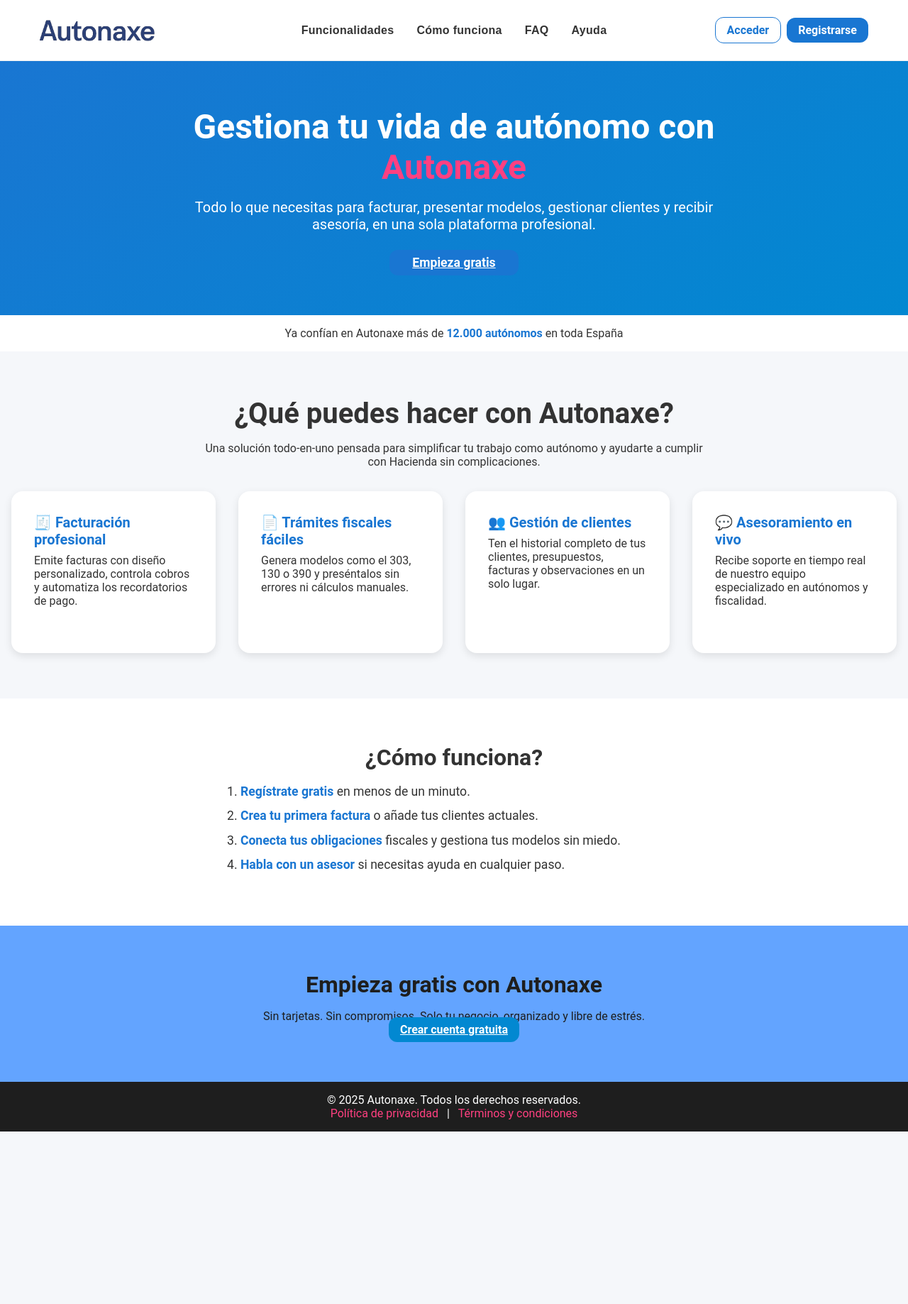
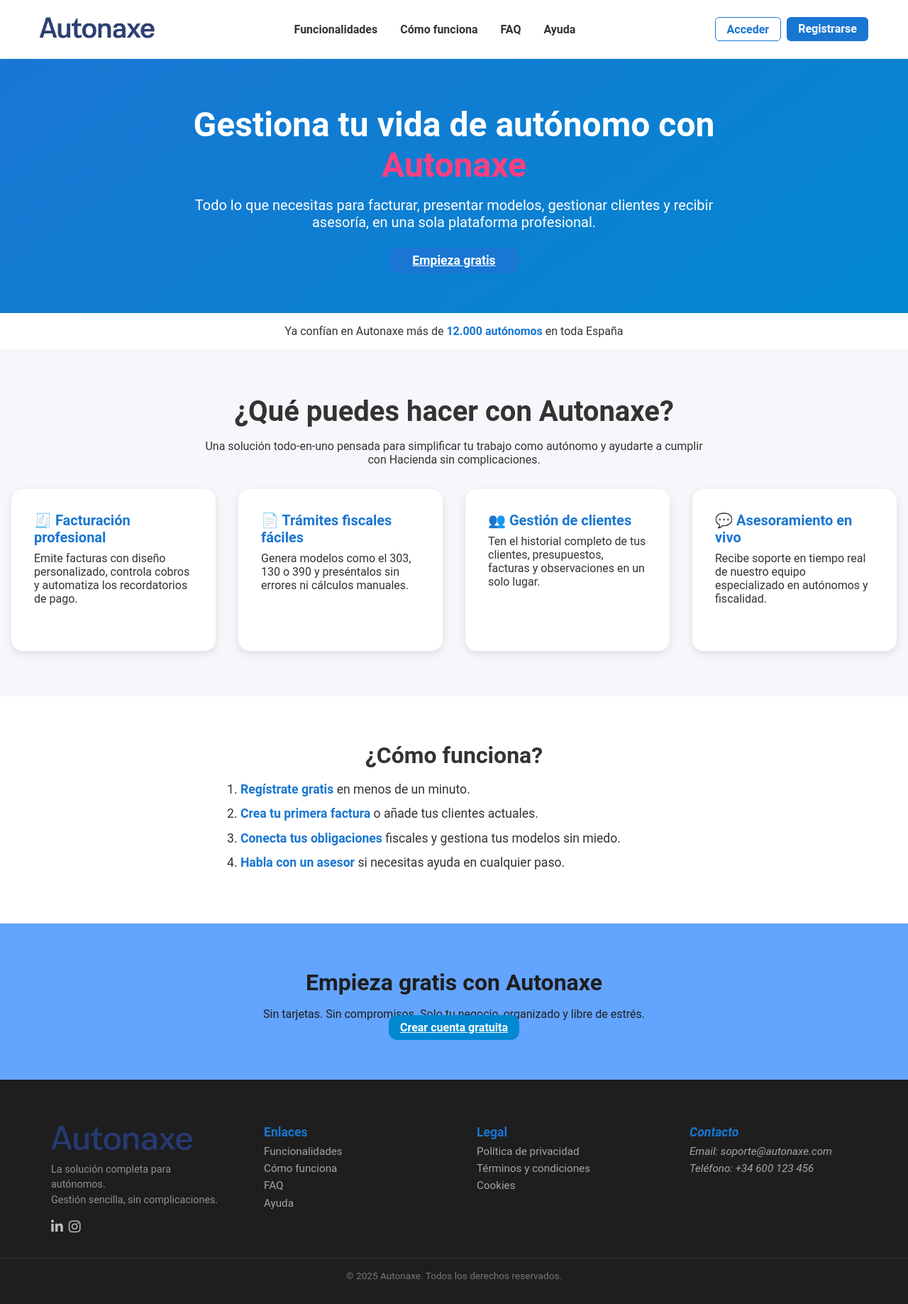
Before and after one commit to Tonaxe/Autonaxe-Front, an Angular app: page / in a window 1280 px wide. Shown: the whole page at 71% size. Before the commit the page ends 1594 px from the top, so only its background shows below. Built offline with nearby package versions, Linux system fonts and the light colour scheme.

Commit message:
V006: Header and footer adapted to phone and added some animations.

```diff
--- a/package.json
+++ b/package.json
@@ -10,6 +10,7 @@
   },
   "private": true,
   "dependencies": {
+    "@angular/animations": "^20.0.0",
     "@angular/cdk": "^20.0.1",
     "@angular/common": "^20.0.0",
     "@angular/compiler": "^20.0.0",
--- a/src/app/shared/footer/footer.html
+++ b/src/app/shared/footer/footer.html
@@ -1,7 +1,47 @@
 <footer class="footer">
-  <p>&copy; 2025 Autonaxe. Todos los derechos reservados.</p>
-  <p>
-    <a href="#">Política de privacidad</a> |
-    <a href="#">Términos y condiciones</a>
-  </p>
+  <div class="footer-content">
+    <div class="footer-column footer-brand">
+      <img src="assets/logoTexto.png" alt="Autonaxe - Gestión para autónomos" />
+      <p>La solución completa para autónomos.<br />Gestión sencilla, sin complicaciones.</p>
+      <div class="social-icons">
+        <a href="https://linkedin.com" aria-label="LinkedIn" rel="noopener" target="_blank">
+          <i class="fab fa-linkedin-in"></i>
+        </a>
+        <a href="https://instagram.com" aria-label="Instagram" rel="noopener" target="_blank">
+          <i class="fab fa-instagram"></i>
+        </a>
+      </div>
+    </div>
+
+    <nav class="footer-column" aria-label="Enlaces principales">
+      <h4>Enlaces</h4>
+      <ul>
+        <li><a href="#features">Funcionalidades</a></li>
+        <li><a href="#how-it-works">Cómo funciona</a></li>
+        <li><a href="#faq">FAQ</a></li>
+        <li><a href="#contact">Ayuda</a></li>
+      </ul>
+    </nav>
+
+    <nav class="footer-column" aria-label="Información legal">
+      <h4>Legal</h4>
+      <ul>
+        <li><a routerLink="/legal/politica-privacidad">Política de privacidad</a></li>
+        <li><a routerLink="/legal/terminos-condiciones">Términos y condiciones</a></li>
+        <li><a routerLink="/legal/cookies">Cookies</a></li>
+      </ul>
+    </nav>
+
+    <address class="footer-column" aria-label="Información de contacto">
+      <h4>Contacto</h4>
+      <ul class="contact-info">
+        <li>Email: <a href="mailto:soporte&#64;autonaxe.com">soporte&#64;autonaxe.com</a></li>
+        <li>Teléfono: <a href="tel:+34600123456">+34 600 123 456</a></li>
+      </ul>
+    </address>
+  </div>
+
+  <div class="footer-bottom">
+    <p>&copy; 2025 Autonaxe. Todos los derechos reservados.</p>
+  </div>
 </footer>
--- a/src/app/shared/footer/footer.scss
+++ b/src/app/shared/footer/footer.scss
@@ -1,18 +1,107 @@
 @use '../../../styles/index.scss' as *;
 
 .footer {
-  background: $color-dark;
-  color: white;
-  text-align: center;
-  padding: $spacing-md;
+  background-color: $color-dark;
+  color: rgba(255, 255, 255, 0.6);
+  padding: $spacing-xl 0 $spacing-lg;
 
-  a {
-    color: $color-accent;
-    margin: 0 0.5rem;
-    text-decoration: none;
+  .footer-content {
+    display: grid;
+    grid-template-columns: repeat(auto-fit, minmax(220px, 1fr));
+    gap: $spacing-xl;
+    max-width: 1200px;
+    margin: 0 auto;
+    padding: 0 $spacing-lg;
+  }
 
-    &:hover {
-      text-decoration: underline;
+  .footer-column {
+    display: flex;
+    flex-direction: column;
+    gap: $spacing-sm;
+
+    h4 {
+      font-size: 1.1rem;
+      font-weight: 600;
+      color: $color-primary;
+    }
+
+    ul {
+      list-style: none;
+      padding: 0;
+      margin: 0;
+
+      li {
+        font-size: 0.95rem;
+        margin-bottom: 0.4rem;
+
+        a {
+          color: rgba(255, 255, 255, 0.6);
+          text-decoration: none;
+
+          &:hover {
+            color: $color-primary;
+          }
+        }
+      }
+    }
+
+    &.footer-brand {
+      img {
+        height: 36px;
+        width: 200px;
+        margin-bottom: $spacing-sm;
+        filter: brightness(0.95);
+      }
+
+      p {
+        font-size: 0.9rem;
+        line-height: 1.5;
+        max-width: 260px;
+        color: rgba(255, 255, 255, 0.5);
+      }
+    }
+  }
+
+  .social-icons {
+    display: flex;
+    gap: $spacing-sm;
+    margin-top: $spacing-sm;
+
+    a {
+      color: rgba(255, 255, 255, 0.7);
+      font-size: 1.2rem;
+      transition: transform 0.2s ease, color 0.2s ease;
+
+      &:hover {
+        color: $color-primary;
+        transform: scale(1.1);
+      }
+    }
+  }
+
+  .footer-bottom {
+    border-top: 1px solid rgba(255, 255, 255, 0.1);
+    text-align: center;
+    margin-top: $spacing-lg;
+    padding-top: $spacing-md;
+    font-size: 0.85rem;
+    color: rgba(255, 255, 255, 0.4);
+  }
+
+  @include respond(sm) {
+    .footer-content {
+      grid-template-columns: 1fr;
+      text-align: center;
+
+      .footer-column {
+        align-items: center;
+      }
+
+      .footer-brand {
+        p {
+          max-width: none;
+        }
+      }
     }
   }
 }
--- a/src/app/shared/header/header.html
+++ b/src/app/shared/header/header.html
@@ -1,12 +1,12 @@
 <header class="main-header">
   <div class="container">
     <div class="logo">
-      <a routerLink="/">
-        <img src="assets/logoTexto.png" alt="Autonaxe Logo" />
+      <a routerLink="/" aria-label="Ir al inicio">
+        <img src="assets/logoTexto.png" alt="Autonaxe - Gestión para autónomos" />
       </a>
     </div>
 
-    <nav class="nav-links">
+    <nav class="nav-links" aria-label="Navegación principal">
       <a href="#features">Funcionalidades</a>
       <a href="#how-it-works">Cómo funciona</a>
       <a href="#faq">FAQ</a>
@@ -17,5 +17,31 @@
       <a routerLink="/auth/login" class="btn btn--ghost">Acceder</a>
       <a routerLink="/auth/register" class="btn btn--primary">Registrarse</a>
     </div>
+
+    <button class="menu-toggle"
+            (click)="toggleMenu()"
+            aria-label="Abrir menú móvil"
+            [attr.aria-expanded]="isMenuOpen"
+            aria-controls="mobileDropdown">
+      <i class="fas" [ngClass]="isMenuOpen ? 'fa-times' : 'fa-bars'"></i>
+    </button>
   </div>
 </header>
+
+<div class="dropdown-wrapper" *ngIf="menuVisible">
+  <div class="backdrop" [class.open]="isMenuOpen" (click)="toggleMenu()" aria-hidden="true"></div>
+
+  <nav class="dropdown" [class.open]="isMenuOpen" id="mobileDropdown" aria-label="Menú móvil desplegable">
+    <ul>
+      <li><a href="#features" (click)="toggleMenu()">Funcionalidades</a></li>
+      <li><a href="#how-it-works" (click)="toggleMenu()">Cómo funciona</a></li>
+      <li><a href="#faq" (click)="toggleMenu()">FAQ</a></li>
+      <li><a href="#contact" (click)="toggleMenu()">Ayuda</a></li>
+    </ul>
+
+    <div class="dropdown-buttons">
+      <a routerLink="/auth/login" class="btn full btn--ghost" (click)="toggleMenu()">Acceder</a>
+      <a routerLink="/auth/register" class="btn full btn--primary" (click)="toggleMenu()">Registrarse</a>
+    </div>
+  </nav>
+</div>
--- a/src/app/shared/header/header.scss
+++ b/src/app/shared/header/header.scss
@@ -14,35 +14,18 @@
     align-items: center;
     gap: $spacing-lg;
 
-    .logo {
-      flex: 1;
-      display: flex;
-      align-items: center;
-
-      img {
-        height: 30px;
-        margin-right: $spacing-sm;
-      }
-
-      a {
-        display: flex;
-        align-items: center;
-      }
+    .logo img {
+      height: 30px;
     }
 
     .nav-links {
-      flex: 2;
       display: flex;
-      justify-content: center;
-      align-items: center;
       gap: $spacing-lg;
 
       a {
-        font-family: 'Poppins', sans-serif;
+        font-weight: 600;
         font-size: 1rem;
-        font-weight: 600;
         color: $color-text;
-        letter-spacing: 0.3px;
         text-decoration: none;
 
         &:hover {
@@ -56,24 +39,136 @@
     }
 
     .actions {
-      flex: 1;
       display: flex;
-      justify-content: flex-end;
-      align-items: center;
       gap: $spacing-sm;
 
       .btn--ghost {
-        background: transparent;
         border: 1px solid $color-primary;
         color: $color-primary;
+        background: transparent;
+        border-radius: 6px;
+        padding: 0.4rem 1rem;
+        font-weight: 600;
         text-decoration: none;
       }
 
       .btn--primary {
-        @extend .btn;
-        @extend .btn--primary;
+        background: $color-primary;
+        color: white;
+        border-radius: 6px;
+        padding: 0.4rem 1rem;
+        font-weight: 600;
         text-decoration: none;
+      }
+
+      @include respond(sm) {
+        display: none;
+      }
+    }
+
+    .menu-toggle {
+      display: none;
+      background: none;
+      border: none;
+      font-size: 1.5rem;
+      color: $color-primary;
+
+      @include respond(sm) {
+        display: block;
       }
     }
   }
 }
+
+.dropdown-wrapper {
+  @include respond(sm) {
+    position: fixed;
+    top: 0;
+    left: 0;
+    width: 100vw;
+    height: 100vh;
+    z-index: 999;
+
+    .backdrop {
+      position: fixed;
+      top: 0;
+      left: 0;
+      width: 100vw;
+      height: 100vh;
+      backdrop-filter: blur(6px);
+      background-color: rgba(0, 0, 0, 0.2);
+      opacity: 0;
+      transition: opacity 0.3s ease;
+      z-index: 0;
+
+      &.open {
+        opacity: 1;
+      }
+    }
+
+    .dropdown {
+      position: relative;
+      z-index: 1;
+      background: white;
+      width: 100%;
+      padding: $spacing-lg $spacing-md $spacing-xl;
+      box-shadow: 0 8px 24px rgba(0, 0, 0, 0.05);
+      margin-top: 80px;
+
+      opacity: 0;
+      transform: translateY(-10px);
+      transition: opacity 0.3s ease, transform 0.3s ease;
+
+      &.open {
+        opacity: 1;
+        transform: translateY(0);
+      }
+
+      ul {
+        list-style: none;
+        padding: 0;
+        margin: 0 0 $spacing-lg 0;
+        display: flex;
+        flex-direction: column;
+        gap: $spacing-md;
+
+        li a {
+          font-weight: 600;
+          font-size: 1rem;
+          color: $color-text;
+          text-decoration: none;
+
+          &:hover {
+            color: $color-primary;
+          }
+        }
+      }
+
+      .dropdown-buttons {
+        display: flex;
+        flex-direction: column;
+        gap: $spacing-sm;
+
+        .btn.full {
+          width: 100%;
+          text-align: center;
+          padding: 0.75rem;
+          font-weight: 600;
+          border-radius: 6px;
+          text-decoration: none;
+        }
+
+        .btn--ghost {
+          border: 1px solid $color-primary;
+          color: $color-primary;
+          background: transparent;
+        }
+
+        .btn--primary {
+          background: $color-primary;
+          color: white;
+        }
+      }
+    }
+  }
+}
--- a/src/index.html
+++ b/src/index.html
@@ -13,6 +13,7 @@
   <link rel="manifest" href="site.webmanifest" />
   <link rel="icon" type="image/png" sizes="192x192" href="android-chrome-192x192.png" />
   <link rel="icon" type="image/png" sizes="512x512" href="android-chrome-512x512.png" />
+  <link rel="stylesheet" href="https://cdnjs.cloudflare.com/ajax/libs/font-awesome/6.5.0/css/all.min.css" />
 
 </head>
 
--- a/src/main.ts
+++ b/src/main.ts
@@ -2,9 +2,11 @@
 import { provideRouter } from '@angular/router';
 import { routes } from './app/app.routes';
 import { App } from './app/app';
+import { provideAnimations } from '@angular/platform-browser/animations';
 
 bootstrapApplication(App, {
   providers: [
-    provideRouter(routes)
+    provideRouter(routes),
+    provideAnimations()
   ]
 });
```
Also changed, not shown: src/app/shared/header/header.ts (+27 -2 lines), 1 other file (tests, documents, lock files or other folders).
